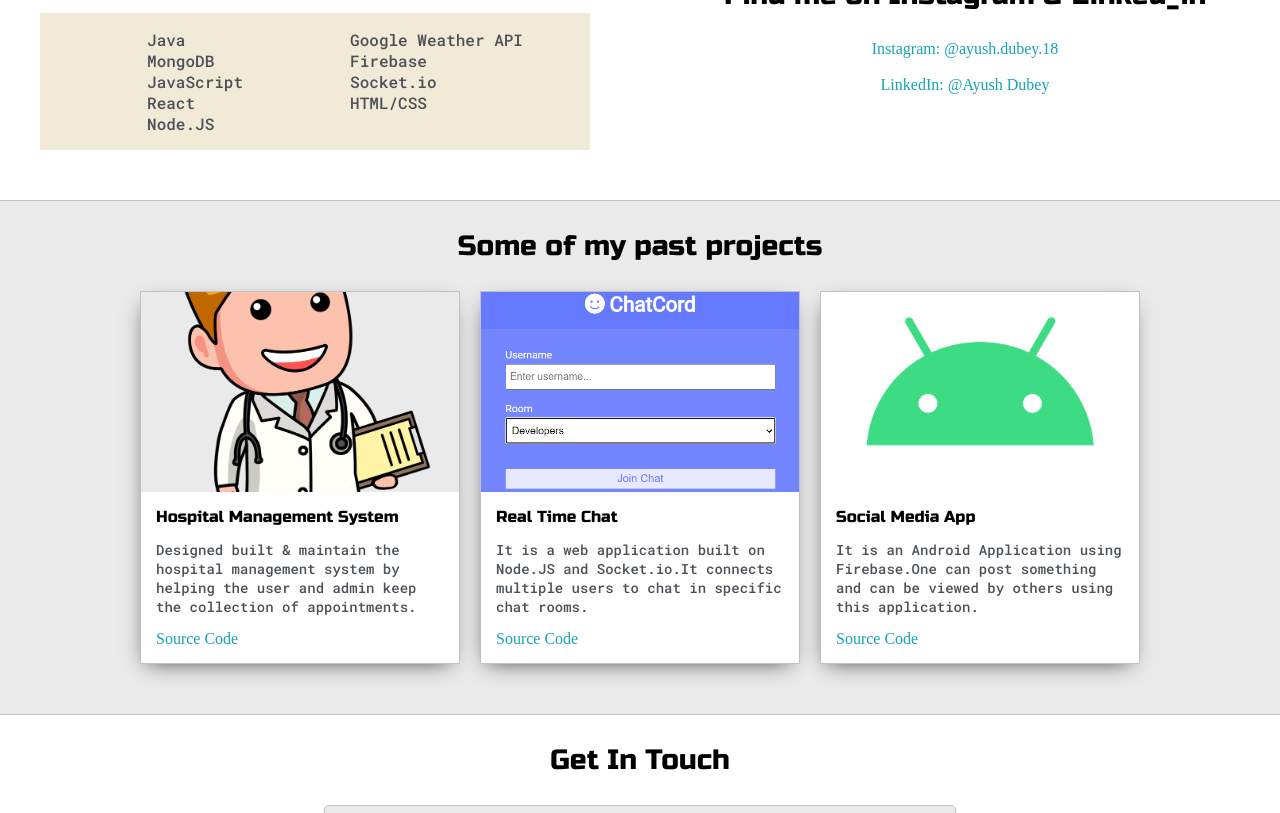
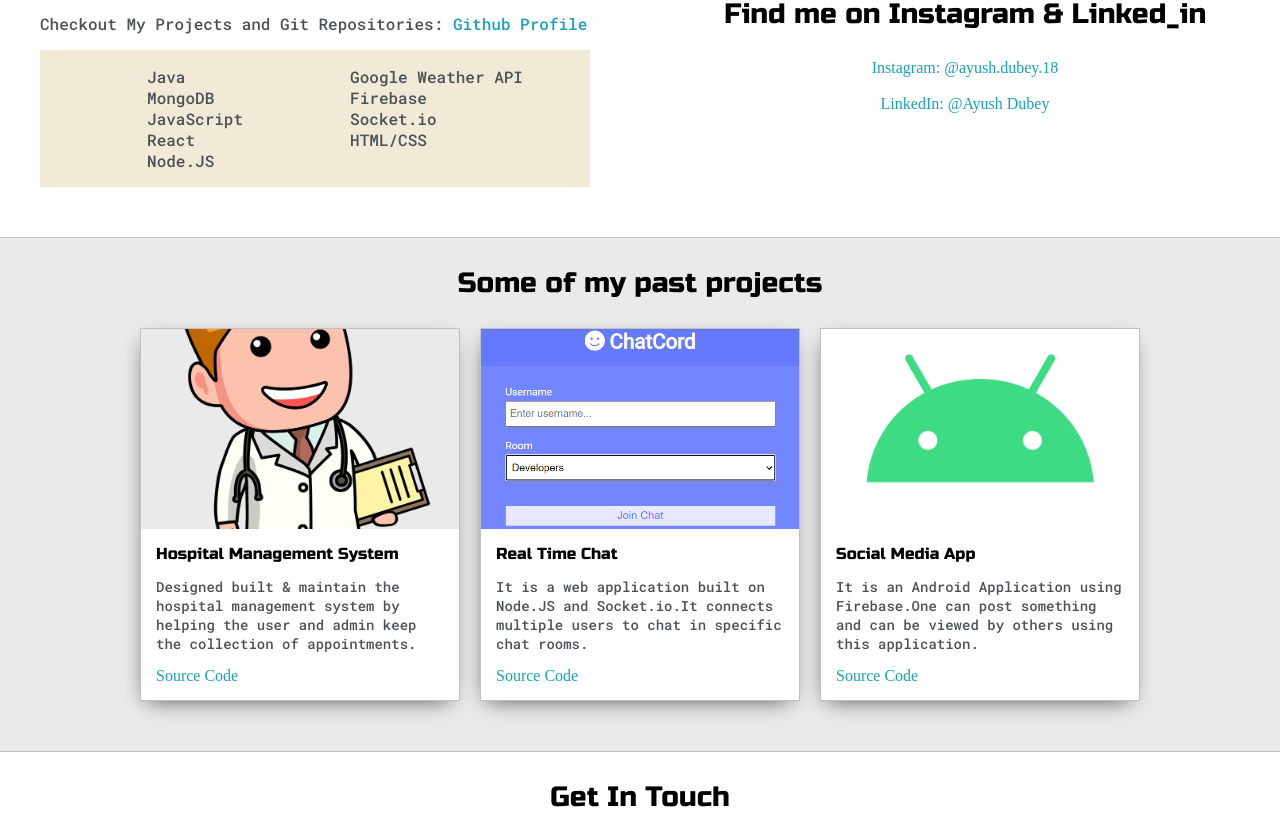
Before and after one commit to AyushDubey-maker/portfolio.github.io, a website: page index.html in a window 1280 px wide. Shown: the part 1282-2095 px from the top of the page. Drawn offline with nearby package versions, Linux system fonts and the light colour scheme.

Commit message:
Added Github Profile code to the page.

```diff
--- a/index.html
+++ b/index.html
@@ -99,7 +99,7 @@
 					<h4>EXPERTISE</h4>
 
 					<p>Android and MERN Stack developer: <a target="_blank" href="resume.pdf">Download Resume</a></p>
-
+                                        <p>Checkout My Projects and Git Repositories: <a target="_blank" href="https://github.com/AyushDubey-maker">Github Profile</a></p>
 					<div id="skills">
 						<ul>
 							<li>Java</li>
```
